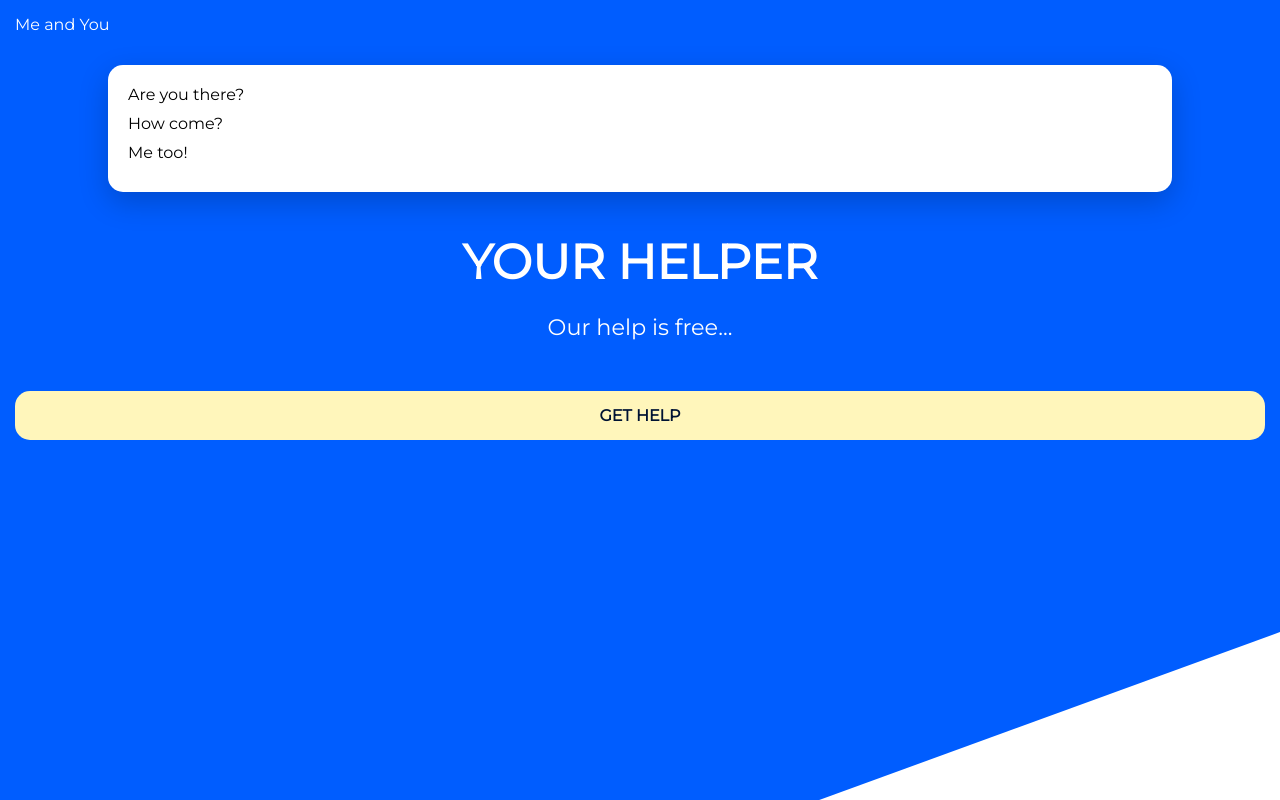
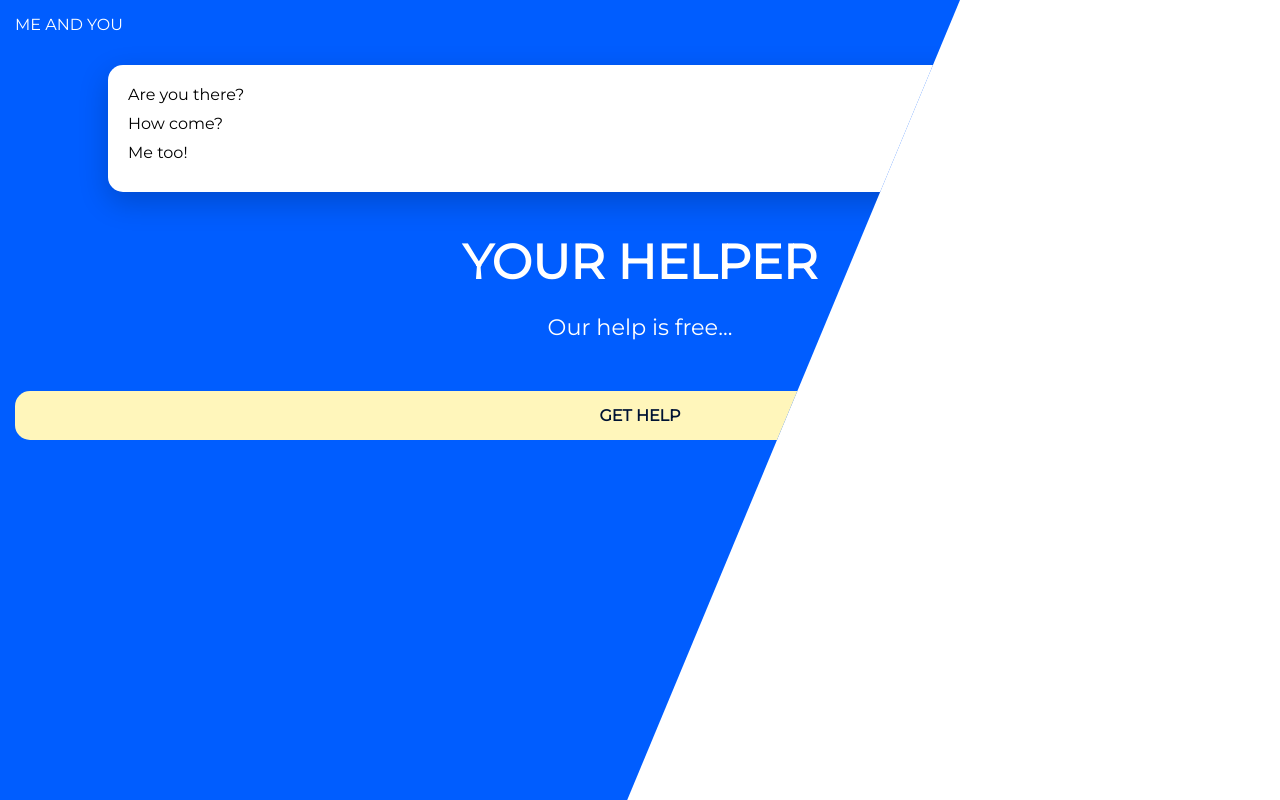
Before and after one commit to ZukisaNante/CSS-Preprocessor, a plain HTML site: page assets/sass/css/index.html in a window 1280 px wide. Drawn offline with Linux system fonts and the light colour scheme.

Commit message:
desktop responsiveness

```diff
--- a/assets/sass/css/main.scss
+++ b/assets/sass/css/main.scss
@@ -9,7 +9,13 @@ $border: 15px;
 @function color($color-name){
   @return map-get($colors, $color-name);
 }
+$desktop:840px;
+@mixin desktop {
+  @media (min-width: #{$desktop}){
+    @content;
 
+  }
+}
 body, html{
   height: 100%;
 }
@@ -24,13 +30,16 @@ body{
     height: 100%;
     position: absolute;
     z-index: -1;
+    @include desktop{
+      clip-path: polygon(0 0, 75% 0, 49% 100%, 0% 100%);
+    }
   }
   header a{
     color: #FFF;
     text-decoration: none;
     padding: $padding;
     display: block;
-    text-decoration: uppercase;
+    text-transform: uppercase;
   }
 }
 main{
```
Also changed, not shown: assets/sass/css/main.css, 1 other file.
